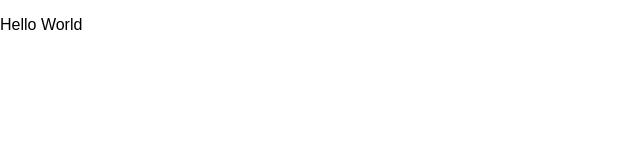
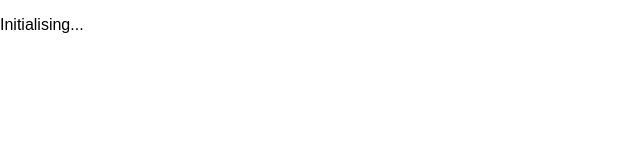
Before and after one commit to carnold84/web_sockets_experiment, a plain HTML site: page index.html in a window 1280 px wide. Shown: the full height of the page, 0-640 px from the left. Drawn offline with Linux system fonts and the light colour scheme.

Commit message:
Initial commit

```diff
--- a/index.html
+++ b/index.html
@@ -20,7 +20,11 @@
 
     <div id="content">
 
-        <p>Hello World</p>
+        <div class="initialising">
+
+            <p class="initialising__text">Initialising...</p>
+
+        </div>
 
     </div>
 
```
